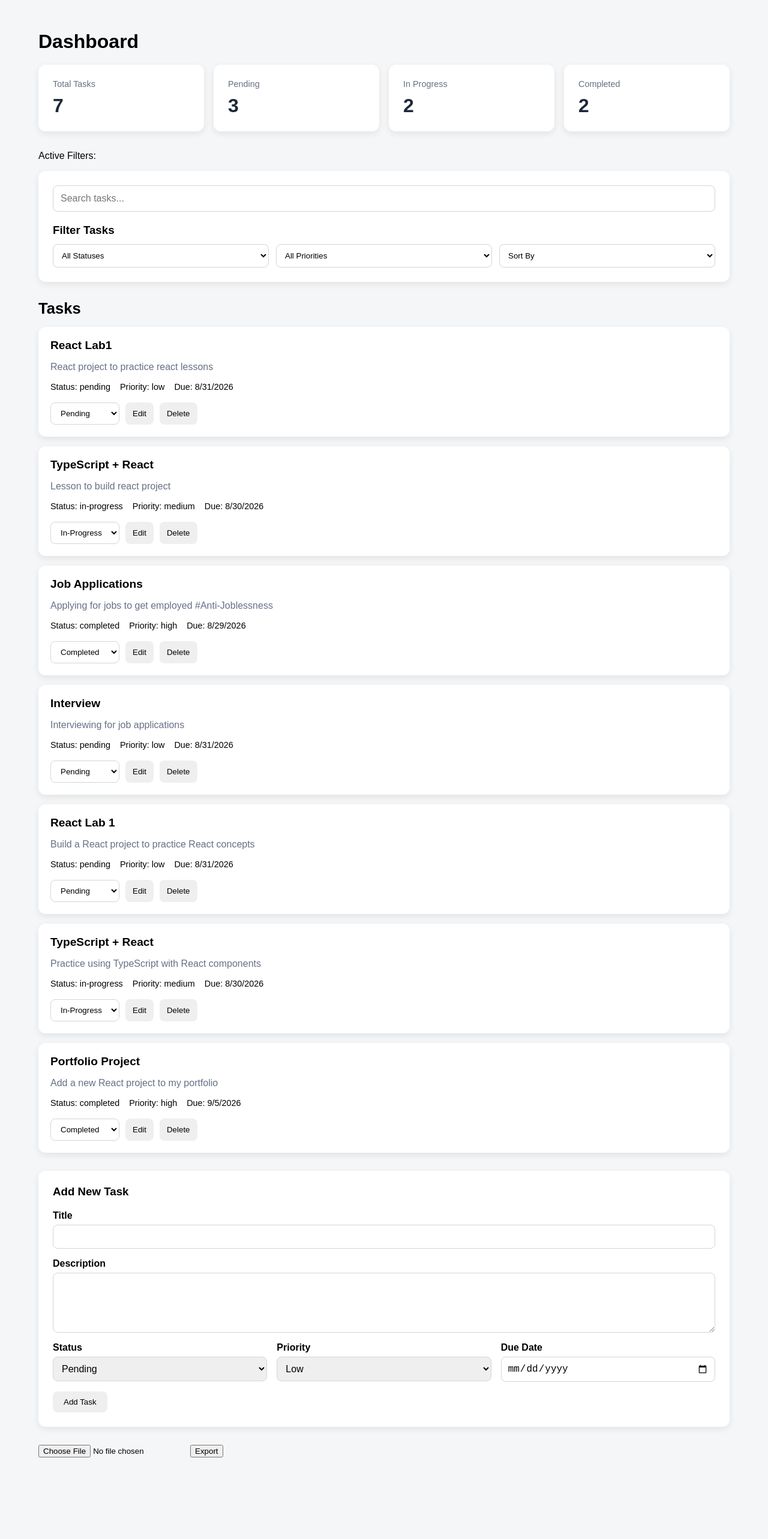
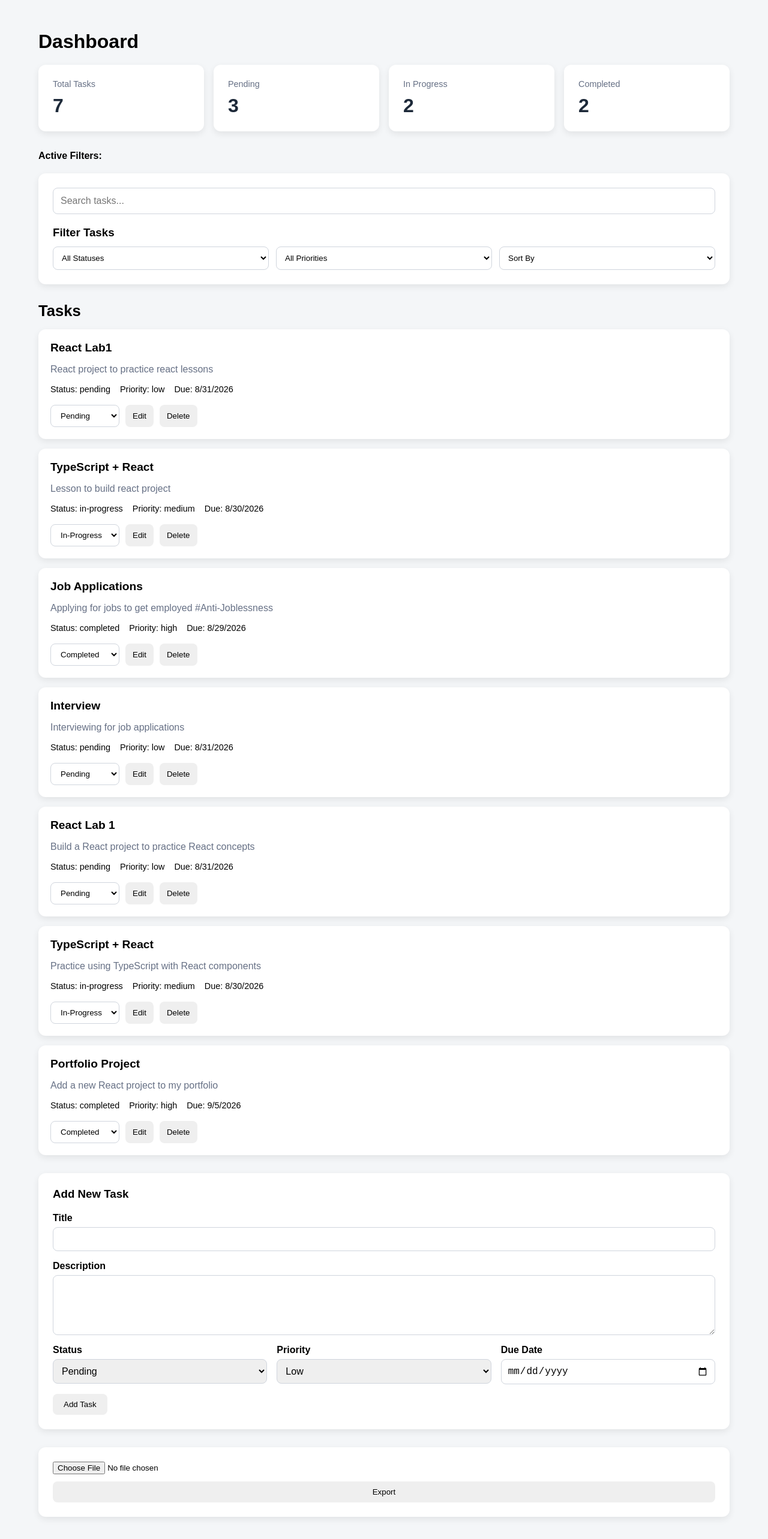
Before and after one commit to mercytv932/Task_Management_dashboard, a React (Vite) app: page / in a window 1280 px wide. Shown: the top 2566 px of the page at 60% size. Before the commit the page ends 2454 px from the top, so only its background shows below. Built offline with nearby package versions, Linux system fonts and the light colour scheme.

Commit message:
import / export styles done

```diff
--- a/src/App.css
+++ b/src/App.css
@@ -241,3 +241,62 @@ textarea.form-input {
     grid-template-columns: 1fr;
   }
 }
+
+/* Active Filters */
+
+.active-filters {
+  display: flex;
+  align-items: center;
+  gap: 10px;
+  flex-wrap: wrap;
+  margin-bottom: 20px;
+}
+
+.active-filters p {
+  margin: 0;
+  font-weight: 600;
+}
+
+.filters-badge {
+  padding: 6px 10px;
+  background: #e9efff;
+  border-radius: 20px;
+  font-size: 0.85rem;
+}
+
+/* Import/Export */
+
+.file-actions {
+  background: white;
+  padding: 24px;
+  border-radius: 12px;
+  margin-bottom: 30px;
+  box-shadow: 0 4px 12px rgba(0, 0, 0, 0.08);
+
+  display: flex;
+  align-items: center;
+  gap: 12px;
+  flex-wrap: wrap;
+}
+
+.import-input {
+  flex: 1;
+}
+
+.export-button {
+  padding: 10px 18px;
+  border: none;
+  border-radius: 8px;
+  cursor: pointer;
+}
+
+@media (max-width: 600px) {
+  .file-actions {
+    flex-direction: column;
+    align-items: center;
+  }
+}
+
+.export-button {
+  width: 100%;
+}
```
